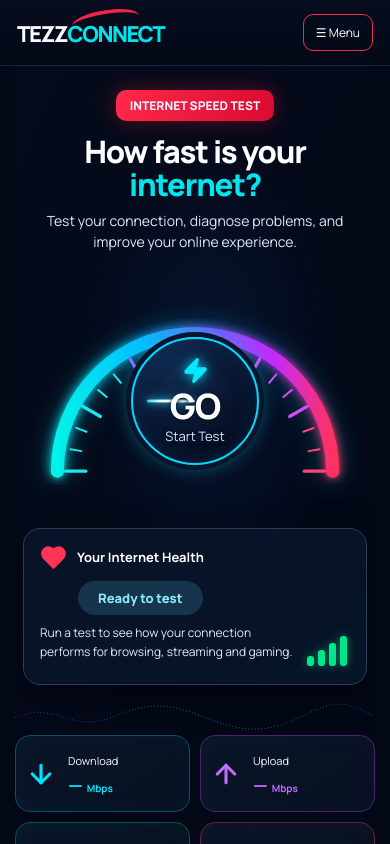
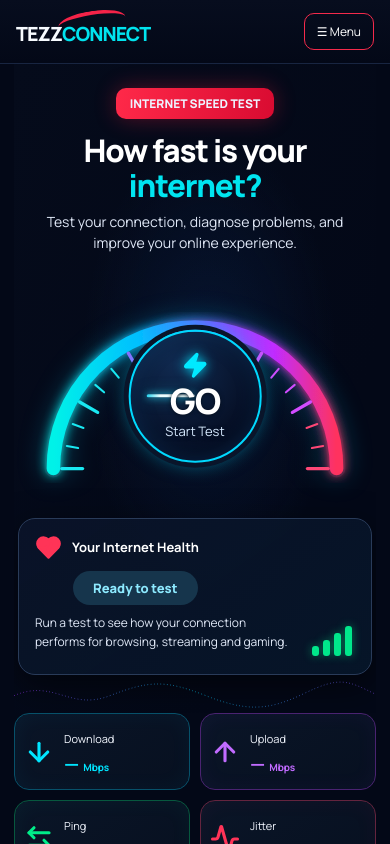
Before and after one commit to svish4934/tezz-connect, a React (Vite) app: page / in a window 390 px wide. Shown: the top 844 px of the page. Built offline with nearby package versions, Linux system fonts and the light colour scheme.

Commit message:
Fix mobile horizontal overflow and constrain speedometer layout

```diff
--- a/src/styles.css
+++ b/src/styles.css
@@ -534,3 +534,34 @@
 .tezz-arc{display:block;flex:none;width:min(100%,390px);height:auto;aspect-ratio:340 / 220;object-fit:contain}
 .tezz-go{width:142px;height:142px;min-width:142px;min-height:142px;aspect-ratio:1/1;border-radius:50%;padding:0;flex:none}
 @media(max-width:760px){.tezz-go{width:128px;height:128px;min-width:128px;min-height:128px}}
+
+
+/* HARD MOBILE FIT — prevent desktop-width content from being zoomed/cropped on phones. */
+html,body,#root,.app-shell,.main.tezz-main{width:100%!important;max-width:100%!important;min-width:0!important;margin-left:0!important}
+html,body{overflow-x:hidden!important}
+.main.tezz-main{flex:1 1 100%!important;overflow-x:clip!important}
+@media(max-width:800px){
+ .tezz-header{width:100%!important;max-width:100%!important;min-width:0!important;height:64px!important;padding:0 16px!important;gap:8px!important;overflow:hidden!important}
+ .tezz-logo{flex:0 0 auto!important;max-width:56%!important}
+ .tezz-logo-word{font-size:clamp(18px,5vw,22px)!important;letter-spacing:-1px!important}
+ .tezz-nav{display:none!important}
+ .tezz-header-actions{margin-left:auto!important;flex:0 0 auto!important}
+ .tezz-header-actions button:first-child{display:none!important}
+ .tezz-main .content{width:100%!important;max-width:100%!important;min-width:0!important;padding:0 14px 28px!important;overflow:hidden}
+ .tezz-hero{width:100%!important;max-width:100%!important;min-width:0!important;display:flex!important;flex-direction:column!important;align-items:stretch!important;gap:12px!important;padding:24px 4px 38px!important;min-height:0!important}
+ .tezz-hero-copy{width:100%!important;max-width:100%!important;text-align:center!important}
+ .tezz-hero-copy h1{font-size:clamp(28px,8vw,34px)!important;line-height:1.12!important}
+ .tezz-hero-copy p{max-width:340px!important;margin:0 auto 12px!important}
+ .tezz-hero-copy ul{display:none!important}
+ .tezz-meter-wrap{width:100%!important;max-width:430px!important;min-width:0!important;min-height:0!important;margin:0 auto!important;padding:0!important;display:flex!important;align-items:center!important;justify-content:center!important}
+ .tezz-arc{width:100%!important;max-width:390px!important;height:auto!important;flex:0 1 auto!important}
+ .tezz-go{width:clamp(116px,34vw,142px)!important;height:clamp(116px,34vw,142px)!important;min-width:0!important;min-height:0!important;flex:none!important}
+ .tezz-live-progress{width:100%!important;max-width:100%!important;flex-wrap:wrap!important;font-size:10px!important;gap:6px 10px!important}
+ .tezz-health-card{width:100%!important;max-width:100%!important;min-width:0!important;box-sizing:border-box!important}
+ .tezz-stat-grid{width:100%!important;grid-template-columns:repeat(2,minmax(0,1fr))!important;gap:10px!important}
+ .tezz-stat{min-width:0!important;grid-template-columns:32px minmax(0,1fr)!important;padding:12px 9px!important}
+ .tezz-stat strong{font-size:clamp(16px,5vw,20px)!important;white-space:nowrap!important}
+ .tezz-feature-grid{width:100%!important;grid-template-columns:repeat(2,minmax(0,1fr))!important;gap:10px!important}
+ .tezz-feature-grid button{min-width:0!important;padding-left:50px!important}
+ .tezz-wave{width:100%!important;left:0!important}
+}
```
